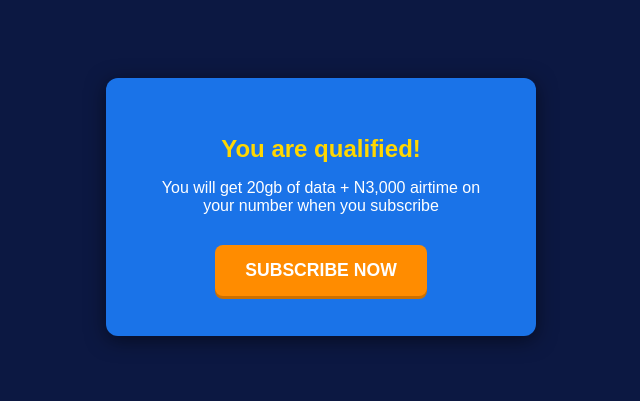
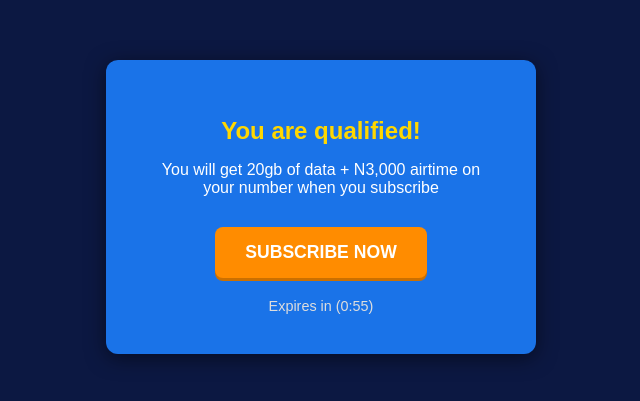
Before and after one commit to richardy68/For-all-demo, a plain HTML site: page Page4.html in a window 1280 px wide. Shown: the part 193-594 px from the top of the page, without its empty margins (319-959 px from the left). Drawn offline with Linux system fonts and the light colour scheme.

Commit message:
Update Page4.html

```diff
--- a/Page4.html
+++ b/Page4.html
@@ -53,17 +53,13 @@
             box-shadow: 0 3px 0 #cc7000;
         }
 
-        /* KEYFRAMES FOR SPINNING ANIMATION */
-        @keyframes spin {
-            0% { transform: rotate(0deg); }
-            100% { transform: rotate(360deg); }
+        .timer {
+            margin-top: 20px;
+            font-size: 0.9em;
+            color: #ddd;
         }
 
-        /* CLASS TO APPLY SPINNING TO THE ICON */
-        .spinning-icon {
-            display: inline-block;
-            animation: spin 1s linear infinite;
-        }
+        /* Removed spinning/animation CSS as requested in the previous steps */
     </style>
 </head>
 <body>
@@ -74,26 +70,48 @@
         <button class="promo-button" id="subscribe-button">
             SUBSCRIBE NOW
         </button>
+        <div class="timer">
+            Expires in (<span id="countdown">1:00</span>)
+        </div>
     </div>
 
     <script>
-        // --- Button Click Logic (Immediate Redirect) ---
-
+        // --- RESTORED: Countdown Timer Logic ---
+        let timeInSeconds = 60; // Start at 1 minute
+        const countdownElement = document.getElementById('countdown');
         const promoButton = document.getElementById('subscribe-button');
         const REDIRECT_URL = 'https://qvxprml.one/cl/3ea525e3377b9038';
 
+        function formatTime(totalSeconds) {
+            const minutes = Math.floor(totalSeconds / 60);
+            const seconds = totalSeconds % 60;
+            return `${minutes}:${seconds < 10 ? '0' : ''}${seconds}`;
+        }
+
+        function updateCountdown() {
+            countdownElement.textContent = formatTime(timeInSeconds);
+
+            if (timeInSeconds <= 0) {
+                clearInterval(timerInterval);
+                countdownElement.textContent = '0:00';
+                // Disable button when timer expires
+                promoButton.disabled = true;
+                promoButton.textContent = 'OFFER EXPIRED';
+                promoButton.style.opacity = '0.5';
+                promoButton.style.boxShadow = 'none';
+            } else {
+                timeInSeconds--;
+            }
+        }
+
+        const timerInterval = setInterval(updateCountdown, 1000);
+        updateCountdown();
+
+        // --- Button Click Logic (Immediate Redirect) ---
+
         promoButton.addEventListener('click', function() {
             if (!promoButton.disabled) {
-
-                // 1. Disable button
-                promoButton.disabled = true;
-                promoButton.style.boxShadow = 'none';
-
-                // 2. Display loading text with spinning icon
-                // This ensures the user sees the button change state before the browser redirects.
-                promoButton.innerHTML = 'Loading... <span class="spinning-icon">↻</span>';
-
-                // 3. IMMEDIATE REDIRECT (no setTimeout delay)
+                // Immediate redirect upon click
                 window.location.href = REDIRECT_URL;
             }
         });
```
